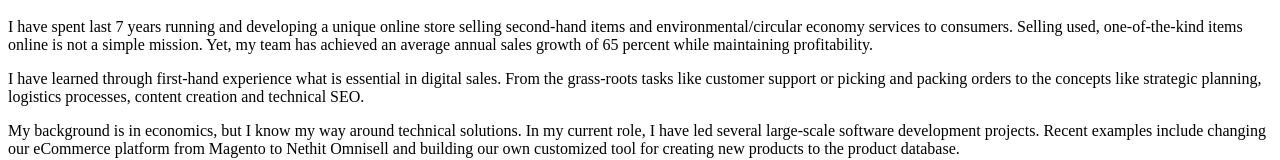
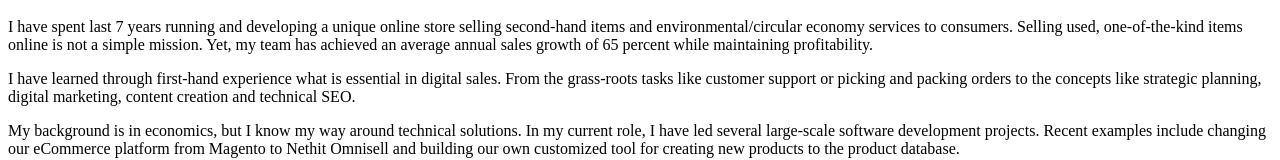
Before and after one commit to EskoJanatuinen/portfolio, a Next.js app: page / in a window 1280 px wide. Shown: the part 365-525 px from the top of the page. Built offline with nearby package versions, Linux system fonts and the light colour scheme.

Commit message:
Edit About me

```diff
--- a/components/about.jsx
+++ b/components/about.jsx
@@ -23,7 +23,7 @@ const About = () => {
           <p className='py-2 text-gray-600'>
             I have learned through first-hand experience what is essential in digital sales.
             From the grass-roots tasks like customer support or picking and packing orders to the concepts
-            like strategic planning, logistics processes, content creation and technical SEO.
+            like strategic planning, digital marketing, content creation and technical SEO.
           </p>
 
           <p className='py-2 text-gray-600'>
```
